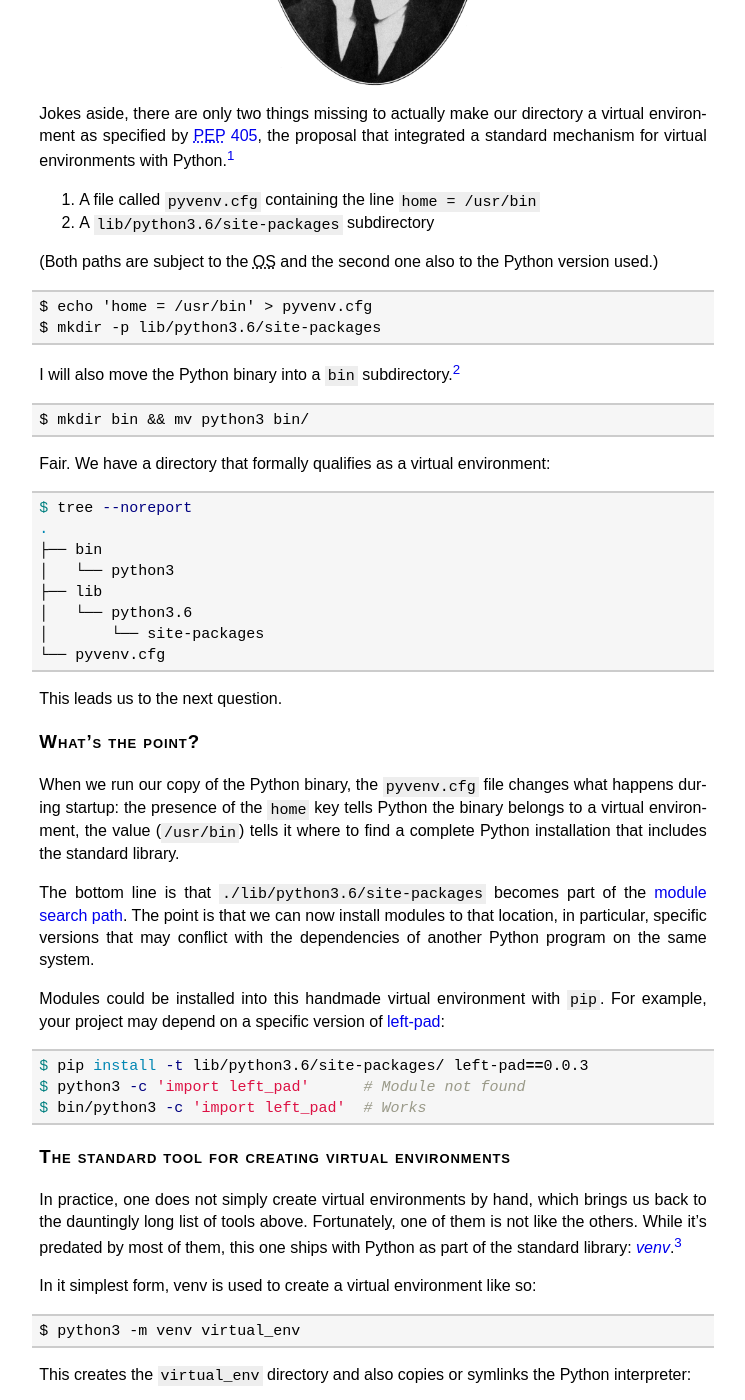
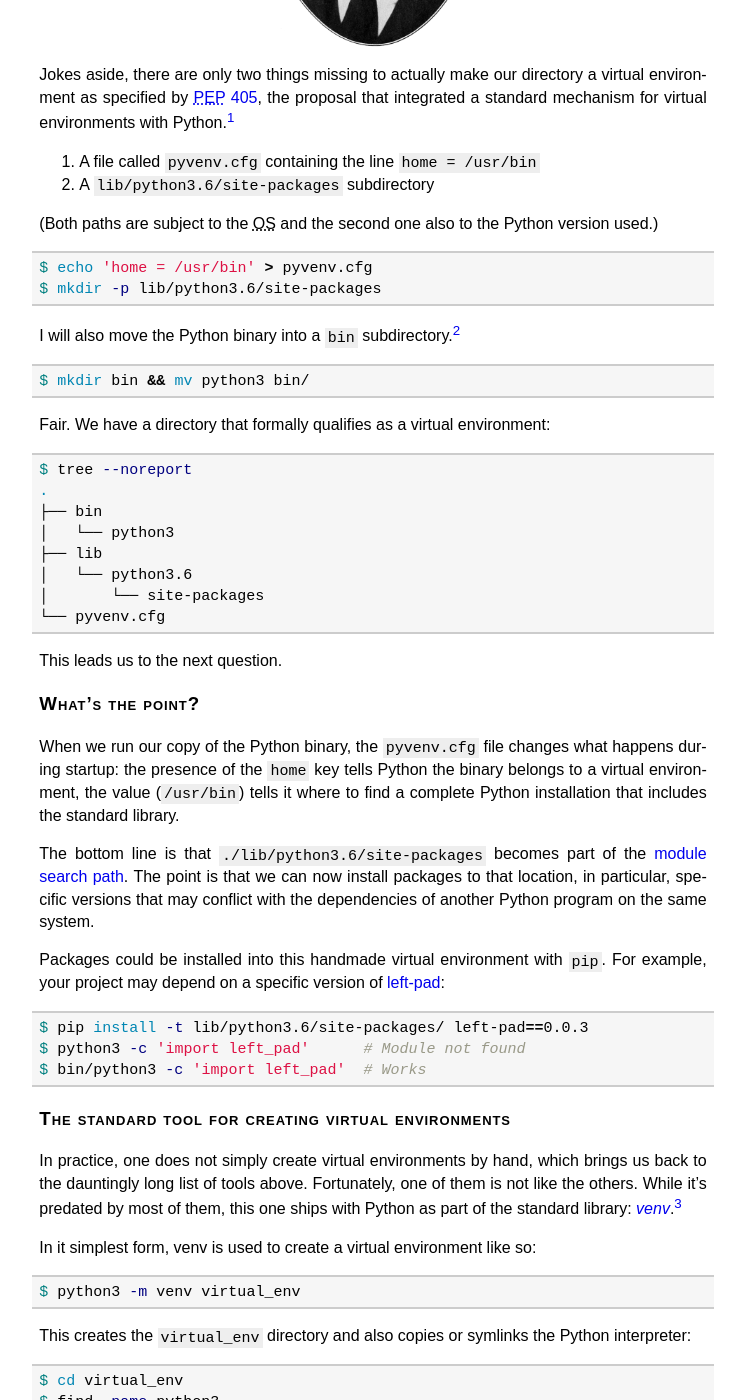
Before and after one commit to meribold/meribold.org, a Jekyll site: the page built from virtual-environments-9487.md, in a window 1280 px wide and 1400 px high, scrolled down 1354 px. Shown: the whole window, without its empty margins (267-1012 px from the left). Built offline with Jekyll 4.4.1, drawn with Linux system fonts in a browser that asks for light colours.

Commit message:
Continue drafting post about virtual environments

````diff
--- a/virtual-environments-9487.md
+++ b/virtual-environments-9487.md
@@ -13,26 +13,25 @@ title="What were they thinking?!">
 
 **H**ere's a non-exhaustive list of programs that are all meant to help create or manage
 virtual environments in some way:
-
->   [autoenv](https://github.com/kennethreitz/autoenv),
->   [Hatch](https://github.com/ofek/hatch),
->   [pew](https://github.com/berdario/pew),
->   [pipenv](https://github.com/kennethreitz/pipenv),
->   [pyenv](https://github.com/pyenv/pyenv),
->   [pyenv-virtualenv](https://github.com/pyenv/pyenv-virtualenv),
->   [pyenv-virtualenvwrapper](https://github.com/pyenv/pyenv-virtualenvwrapper),
->   [pyvenv][],
->   [rvirtualenv](https://github.com/kvbik/rvirtualenv),
->   [venv][library/venv],
->   [vex](https://pypi.python.org/pypi/vex),
->   [v](https://github.com/borntyping/v),
->   [virtualenv][],
->   [virtualenv-burrito](https://github.com/brainsik/virtualenv-burrito),
->   [VirtualEnvManager](https://pypi.python.org/pypi/VirtualEnvManager),
->   [virtualenvwrapper](https://pypi.python.org/pypi/virtualenvwrapper),
->   [virtualenvwrapper-win](https://pypi.python.org/pypi/virtualenvwrapper-win),
->   [virtual-python][],
->   [workingenv](https://pypi.python.org/pypi/workingenv.py).
+[autoenv](https://github.com/kennethreitz/autoenv),
+[Hatch](https://github.com/ofek/hatch),
+[pew](https://github.com/berdario/pew),
+[pipenv](https://github.com/kennethreitz/pipenv),
+[pyenv](https://github.com/pyenv/pyenv),
+[pyenv-virtualenv](https://github.com/pyenv/pyenv-virtualenv),
+[pyenv-virtualenvwrapper](https://github.com/pyenv/pyenv-virtualenvwrapper),
+[pyvenv][],
+[rvirtualenv](https://github.com/kvbik/rvirtualenv),
+[venv][library/venv],
+[vex](https://pypi.python.org/pypi/vex),
+[v](https://github.com/borntyping/v),
+[virtualenv][],
+[virtualenv-burrito](https://github.com/brainsik/virtualenv-burrito),
+[VirtualEnvManager](https://pypi.python.org/pypi/VirtualEnvManager),
+[virtualenvwrapper](https://pypi.python.org/pypi/virtualenvwrapper),
+[virtualenvwrapper-win](https://pypi.python.org/pypi/virtualenvwrapper-win),
+[virtual-python][],
+[workingenv](https://pypi.python.org/pypi/workingenv.py).
 
 Clearly, this stuff must be really hard to get right.  I also must be a moron, since,
 after having written <!--several--> <!--a few--> some thousand lines of Python, I don't
@@ -87,12 +86,16 @@ the language itself.)-->
 
 (Both paths are subject to the OS and the second one also to the Python version used.)
 
-    $ echo 'home = /usr/bin' > pyvenv.cfg
-    $ mkdir -p lib/python3.6/site-packages
+```bash
+$ echo 'home = /usr/bin' > pyvenv.cfg
+$ mkdir -p lib/python3.6/site-packages
+```
 
 I will also move the Python binary into a `bin` subdirectory.[^why-tho]
 
-    $ mkdir bin && mv python3 bin/
+```bash
+$ mkdir bin && mv python3 bin/
+```
 
 <!-- TODO: add some link for the bug. -->
 [^why-tho]: I think this *should* not be necessary.  But, because of what I assume to be a
@@ -128,7 +131,7 @@ to a virtual environment, the <!--key's--> value (`/usr/bin`) tells it where to
 complete Python installation that includes the standard library.
 
 The bottom line is that `./lib/python3.6/site-packages` becomes part of the [module search
-path][].  The point is that we can now install modules to that location, in particular,
+path][].  The point is that we can now install packages to that location, in particular,
 specific versions that may conflict with the dependencies of another Python program on the
 same system.
 
@@ -137,7 +140,7 @@ same system.
 <!-- TODO: talk about isolation. -->
 <!-- TODO: how can we install something into the virtual environment? -->
 
-Modules could be installed into this handmade virtual environment with `pip`.  For
+Packages could be installed into this handmade virtual environment with `pip`.  For
 example, your project may depend on a specific version of
 [left-pad](https://pypi.python.org/pypi/left-pad):
 
@@ -204,7 +207,9 @@ ships with Python as part of the standard library:
 
 In it simplest form, venv is used to create a virtual environment like so:
 
-    $ python3 -m venv virtual_env
+```bash
+$ python3 -m venv virtual_env
+```
 
 This creates the `virtual_env` directory and also copies or symlinks the Python
 interpreter:
````
